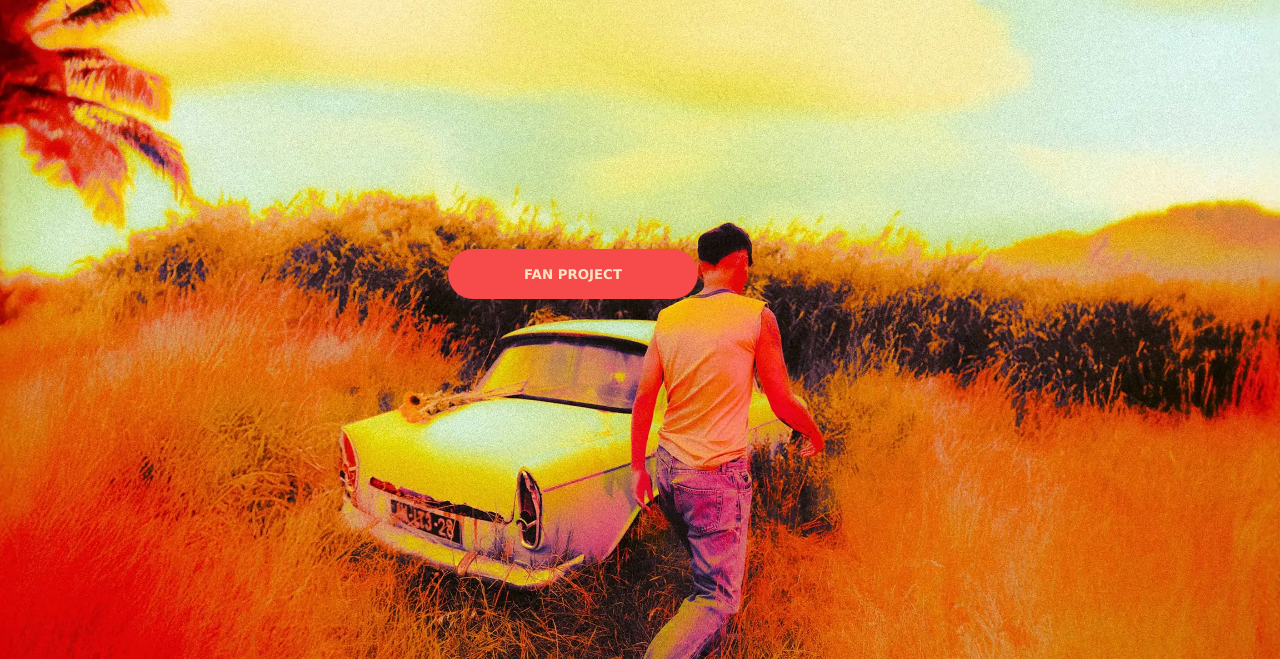
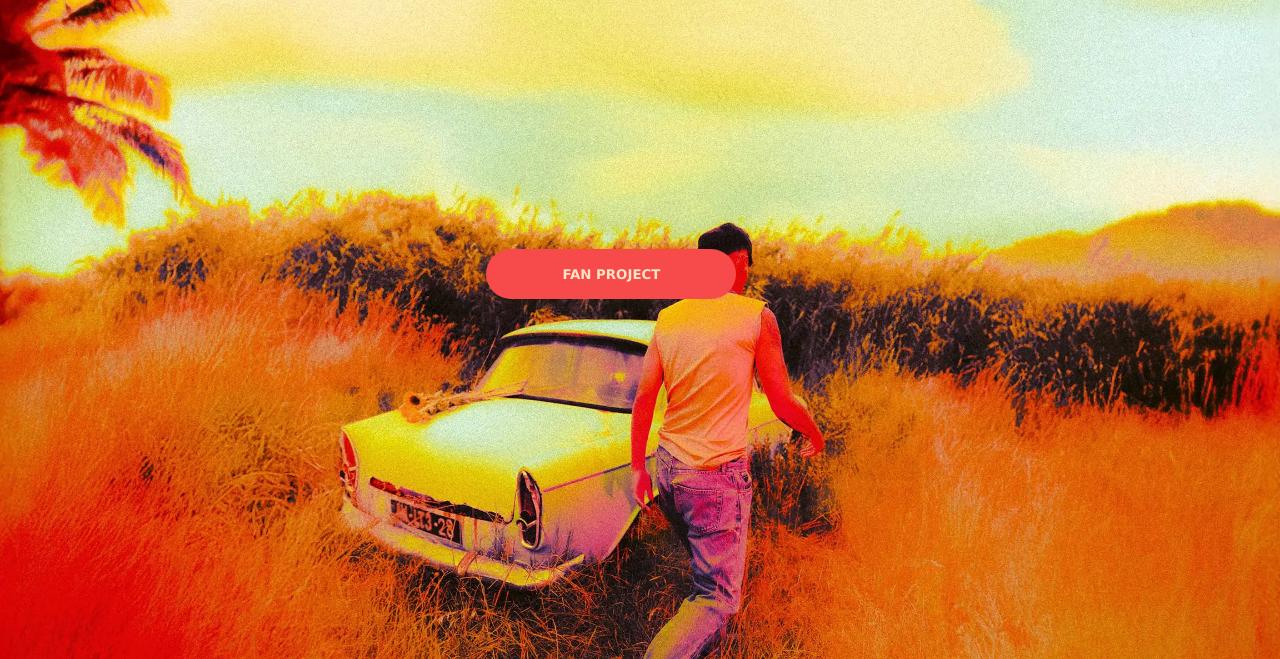
Before and after one commit to DarceyB/Louis-Tomlinson-Light-Show-Sydney, a website: page index.html in a window 1280 px wide. Shown: the part 141-800 px from the top of the page. Drawn offline with nearby package versions, Linux system fonts and the light colour scheme.

Commit message:
Update style.css

```diff
--- a/style.css
+++ b/style.css
@@ -104,6 +104,6 @@ button{
 
 #Section {
     position: absolute;
-    left: 35%;
+    left: 38%;
     bottom: 45%;
 }
```
